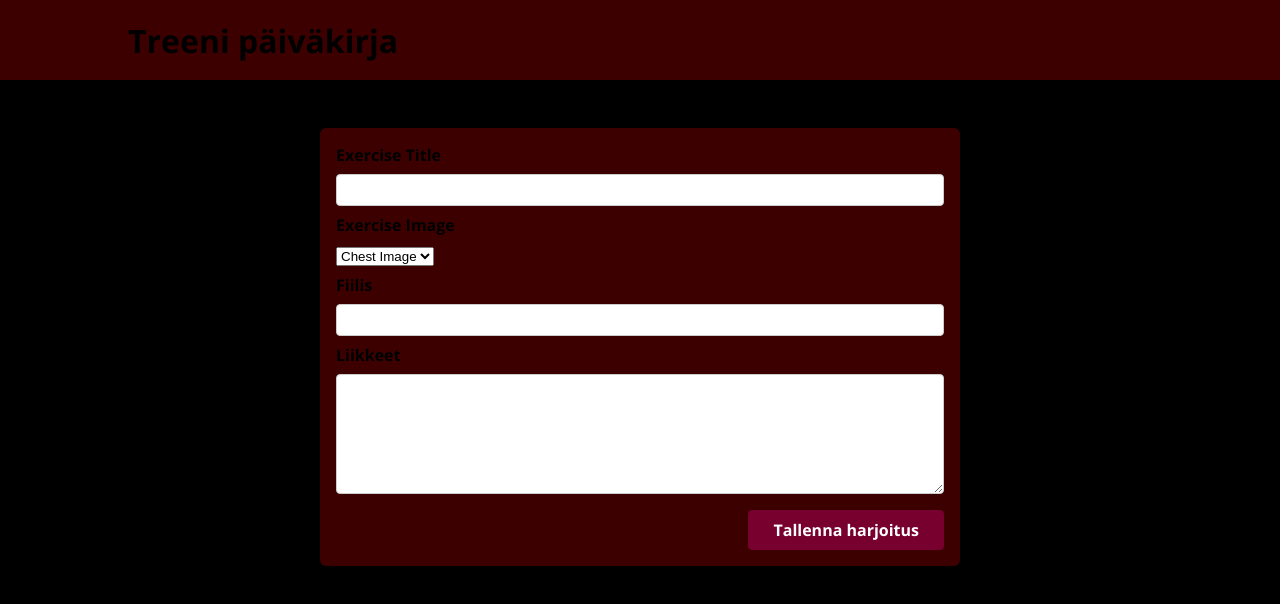
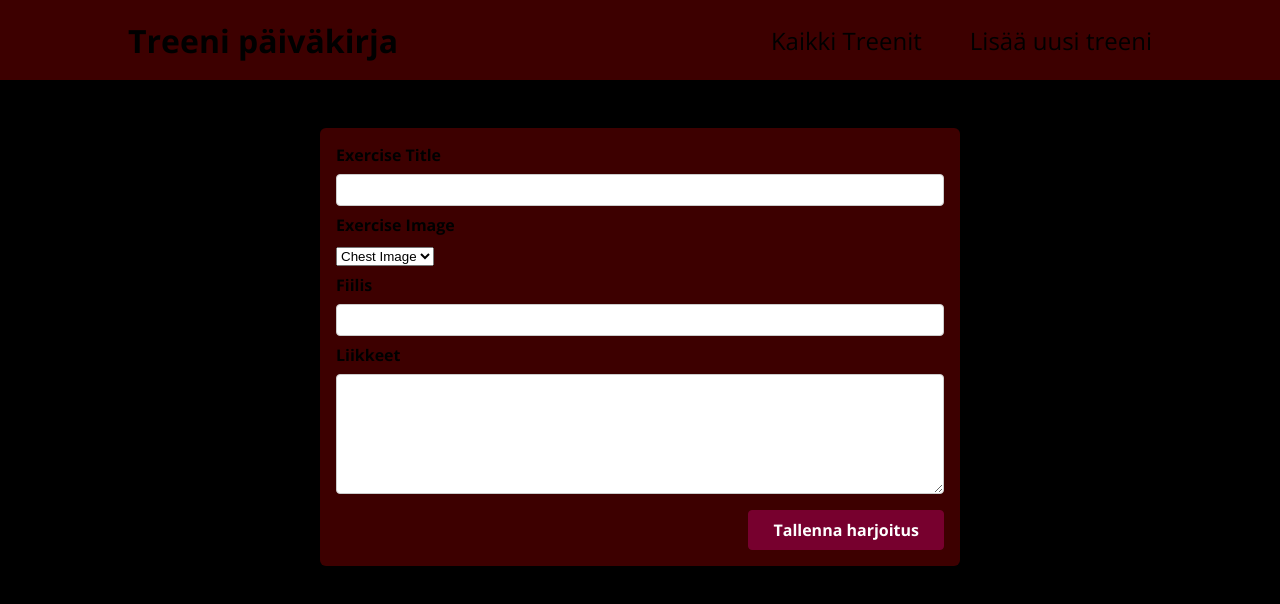
Before and after one commit to Vesku2000/VGYM, a Next.js app: page /new-meetup in a window 1280 px wide. Shown: the top 604 px of the page. Built offline with nearby package versions, Linux system fonts and the light colour scheme.

Commit message:
styling more

```diff
--- a/src/components/layout/MainNavigation.module.css
+++ b/src/components/layout/MainNavigation.module.css
@@ -29,7 +29,7 @@
 .header a {
   text-decoration: none;
   font-size: 1.5rem;
-  color: #3D0000;
+  color: #000000;
 }
 
 .header a:hover,
--- a/src/components/meetups/MeetupDetail.js
+++ b/src/components/meetups/MeetupDetail.js
@@ -7,11 +7,11 @@ function MeetupDetail(props) {
         src={props.image}
         alt={props.title}
       />
-      <div className='infos'>
+
       <h1>{props.title}</h1>
       <address>{props.address}</address>
       <p>{props.description}</p>
-      </div>
+
     </section>
   );
 }
--- a/src/components/meetups/MeetupDetail.module.css
+++ b/src/components/meetups/MeetupDetail.module.css
@@ -1,5 +1,6 @@
 .detail {
   text-align: center;
+  color: #FF0000;
 }
 
 .detail img {
```
